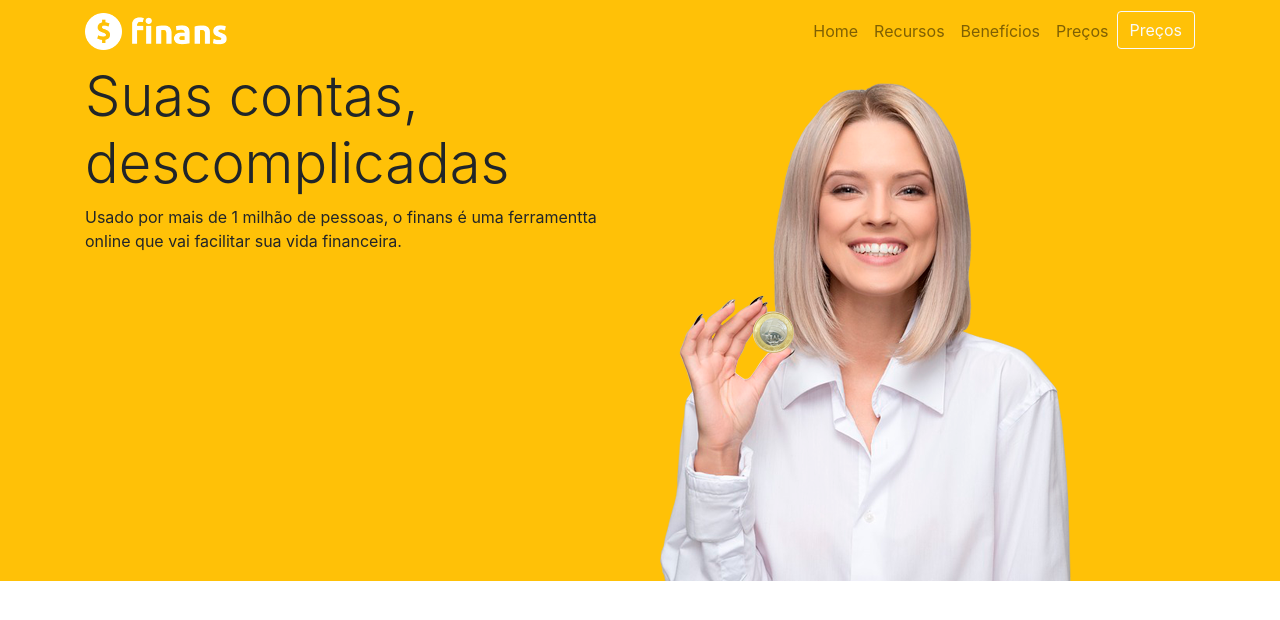
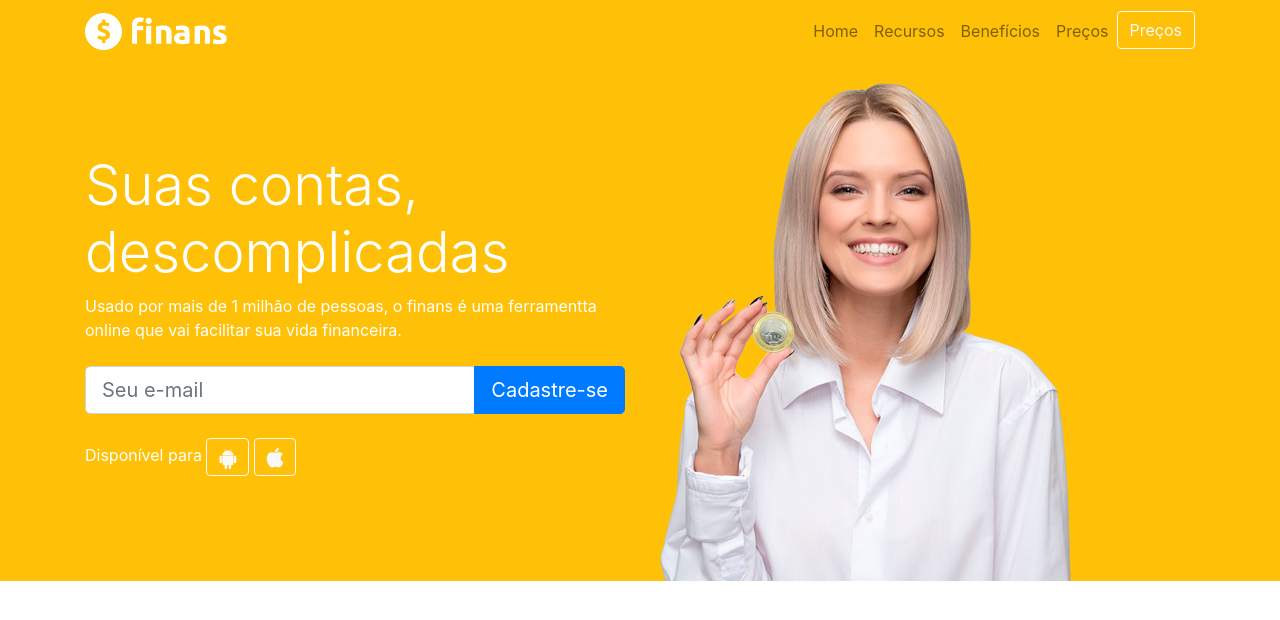
Before and after one commit to rodolforios/site-Finans, a plain HTML site: page index.html in a window 1280 px wide. Drawn offline with nearby package versions, Linux system fonts and the light colour scheme.

Commit message:
capa finalizada

```diff
--- a/index.html
+++ b/index.html
@@ -11,13 +11,14 @@
   <!-- Bootstrap CSS -->
   <link rel="stylesheet" href="https://stackpath.bootstrapcdn.com/bootstrap/4.3.1/css/bootstrap.min.css"
     integrity="sha384-ggOyR0iXCbMQv3Xipma34MD+dH/1fQ784/j6cY/iJTQUOhcWr7x9JvoRxT2MZw1T" crossorigin="anonymous">
+  <link rel="stylesheet" href="style.css">
 </head>
 
 <body>
 
   <header>
 
-    <nav class="navbar navbar-expand-sm navbar-light bg-warning">
+    <nav class="navbar navbar-expand-md navbar-light bg-warning">
       <!-- Logo-->
       <div class="container">
 
@@ -44,43 +45,39 @@
     </nav>
 
   </header>
-  <section id="home " class="bg-warning">
+  <section id="home">
     <div class="container ">
       <div class="row">
-        <div class="col-md-6">
-          <h1 class="display-4">Suas contas, descomplicadas</h1>
-          <p>Usado por mais de 1 milhão de pessoas, o finans é uma ferramentta online que vai facilitar sua vida
-            financeira.
-          </p>
+        <div class="col-md-6 d-flex">
+          <div class="align-self-center">
+            <h1 class="display-4">Suas contas, descomplicadas</h1>
+            <p>Usado por mais de 1 milhão de pessoas, o finans é uma ferramentta online que vai facilitar sua vida
+              financeira.
+            </p>
+            <form class="mt-4 mb-4" action="#">
+              <div class="input-group input-group-lg">
+                <input type="email" placeholder="Seu e-mail" class="form-control">
+                <div class="input-group-append">
+                  <button type="button" class="btn btn-primary">Cadastre-se</button>
 
+                </div>
+              </div>
+            </form>
+            <p>Disponível para <a class="btn btn-outline-light" href="">
+                <i class="fa fa-android fa-lg"></i>
+
+              </a>
+              <a class="btn btn-outline-light" href="">
+
+                <i class="fa fa-apple fa-lg"></i>
+              </a>
+            </p>
+          </div>
         </div>
-
-
-        <div class="col-md-6"> <img src="img/capa-mulher.png" alt=""></div>
-
-
+        <div class="col-md-6 d-none d-md-block"> <img src="img/capa-mulher.png" alt=""></div>
       </div>
-
-
-
     </div>
-
-
-
-  </section>
-  <!--  <div class="row">
-
-    <div class="col-md-6 d-flex">
-
-      <h1 class="display-4">Suas contas, descomplicadas</h1>
-      <p>Usado por mais de 1 milhão de pessoas, o finans é uma ferramentta online que vai facilitar sua vida financeira.
-      </p>
-
-    </div>
-  </div>
---->
-
-
+  </section><!--fim da capa-->
 
 
 
--- /dev/null
+++ b/style.css
@@ -0,0 +1,4 @@
+#home{
+    background-color:#FFC107 ;
+    color:white;
+}
```
